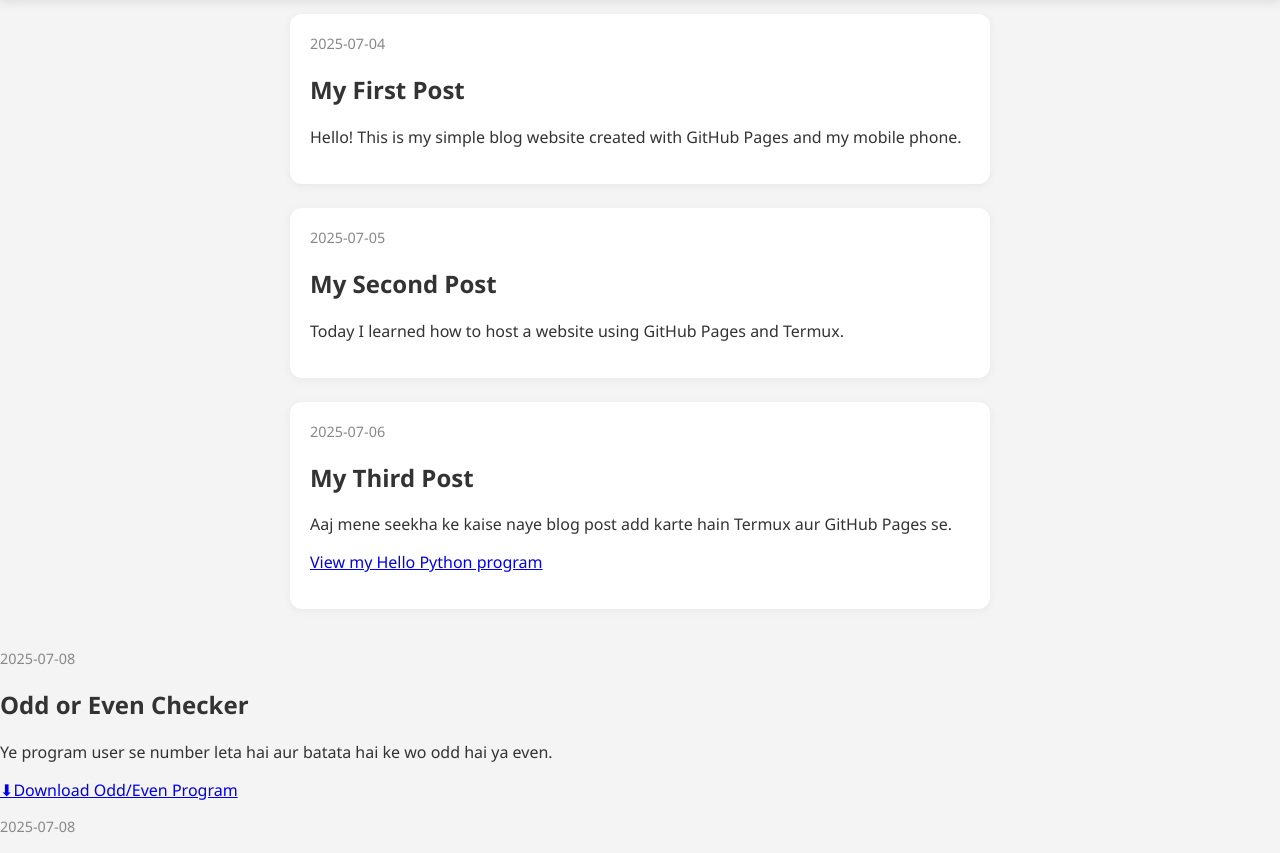
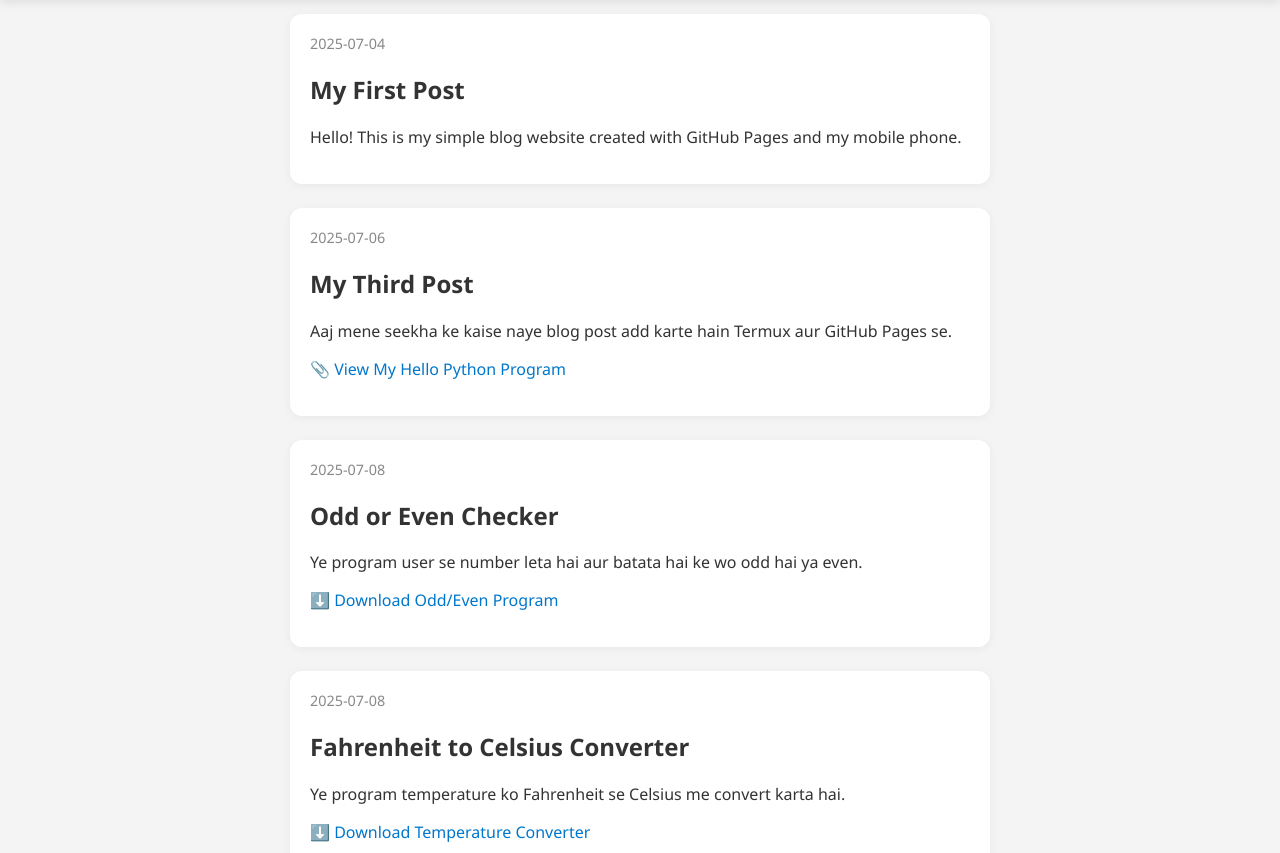
Before and after one commit to waleedcoderuner/waleedcoderuner.github.io, a plain HTML site: page index.html in a window 1280 px wide. Shown: the part 85-938 px from the top of the page. Drawn offline with Linux system fonts and the light colour scheme.

Commit message:
Regenerated full working blog with Python program links

```diff
--- a/index.html
+++ b/index.html
@@ -1,8 +1,8 @@
 <!DOCTYPE html>
 <html lang="en">
 <head>
-  <meta charset="UTF-8">
-  <meta name="viewport" content="width=device-width, initial-scale=1.0">
+  <meta charset="UTF-8" />
+  <meta name="viewport" content="width=device-width, initial-scale=1.0"/>
   <title>Waleed's Blog</title>
   <style>
     body {
@@ -51,6 +51,15 @@
       margin-bottom: 10px;
     }
 
+    a {
+      color: #0077cc;
+      text-decoration: none;
+    }
+
+    a:hover {
+      text-decoration: underline;
+    }
+
     footer {
       text-align: center;
       padding: 20px;
@@ -59,7 +68,6 @@
     }
   </style>
 </head>
-
 <body>
   <header>
     <h1>Welcome to Waleed's Blog</h1>
@@ -74,39 +82,38 @@
     </div>
 
     <div class="post">
-      <div class="date">2025-07-05</div>
-      <h2>My Second Post</h2>
-      <p>Today I learned how to host a website using GitHub Pages and Termux.</p>
-    </div>
-
-    <div class="post">
       <div class="date">2025-07-06</div>
       <h2>My Third Post</h2>
       <p>Aaj mene seekha ke kaise naye blog post add karte hain Termux aur GitHub Pages se.</p>
       <p>
         <a href="https://github.com/waleedcoderuner/python-programs/blob/main/hello.py" target="_blank">
-  View my Hello Python program</a>
+          📎 View My Hello Python Program
+        </a>
       </p>
     </div>
 
-</div class="post">
+    <div class="post">
       <div class="date">2025-07-08</div>
       <h2>Odd or Even Checker</h2>
       <p>Ye program user se number leta hai aur batata hai ke wo odd hai ya even.</p>
       <p>
         <a href="https://raw.githubusercontent.com/waleedcoderuner/python-programs/main/odd_even.py" download>
-    ⬇Download Odd/Even Program</a>
+          ⬇️ Download Odd/Even Program
+        </a>
       </p>
     </div>
 
-</div class="post">
+    <div class="post">
       <div class="date">2025-07-08</div>
       <h2>Fahrenheit to Celsius Converter</h2>
       <p>Ye program temperature ko Fahrenheit se Celsius me convert karta hai.</p>
       <p>
         <a href="https://raw.githubusercontent.com/waleedcoderuner/python-programs/main/temperature_converter.py" download>
-    ⬇Download Temperature Converter</a>
+          ⬇️ Download Temperature Converter
+        </a>
       </p>
+    </div>
+
   </div>
 
   <footer>
```
Lines whose indentation alone changed are shown as unchanged.
